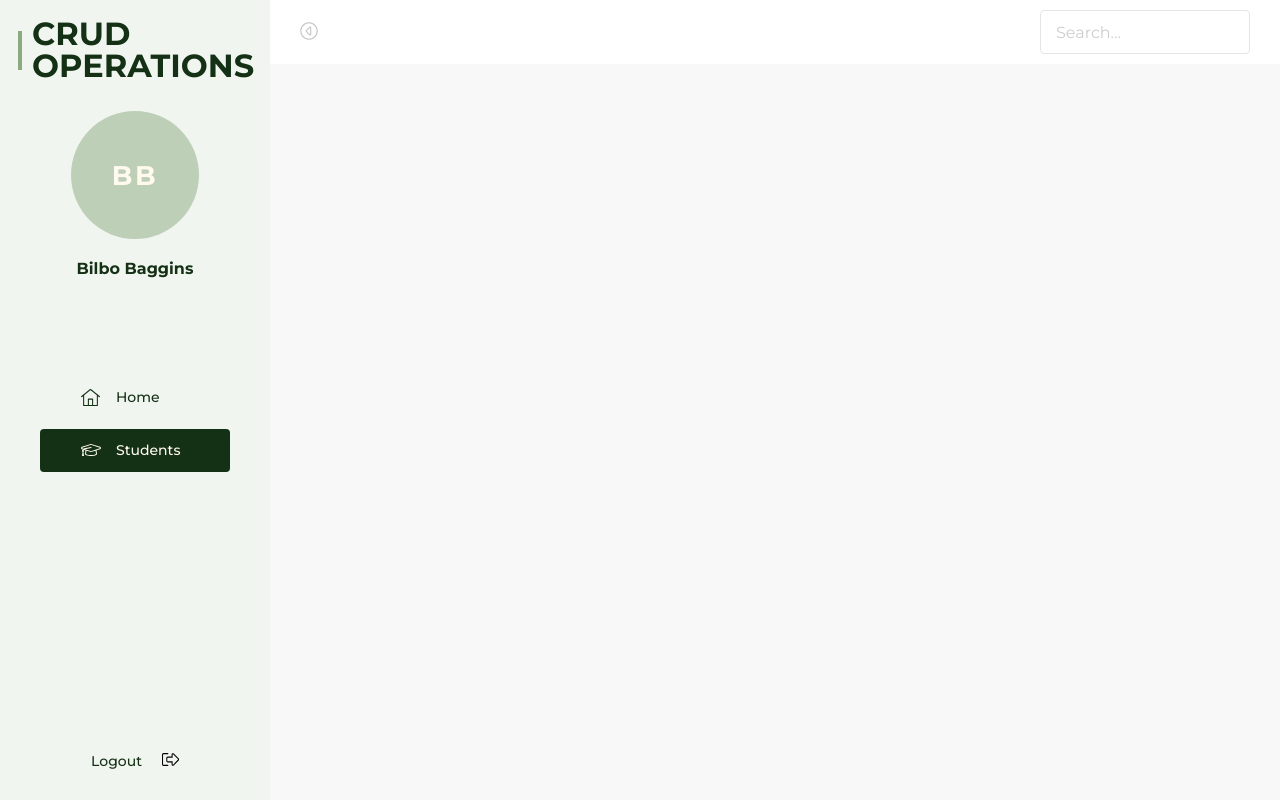
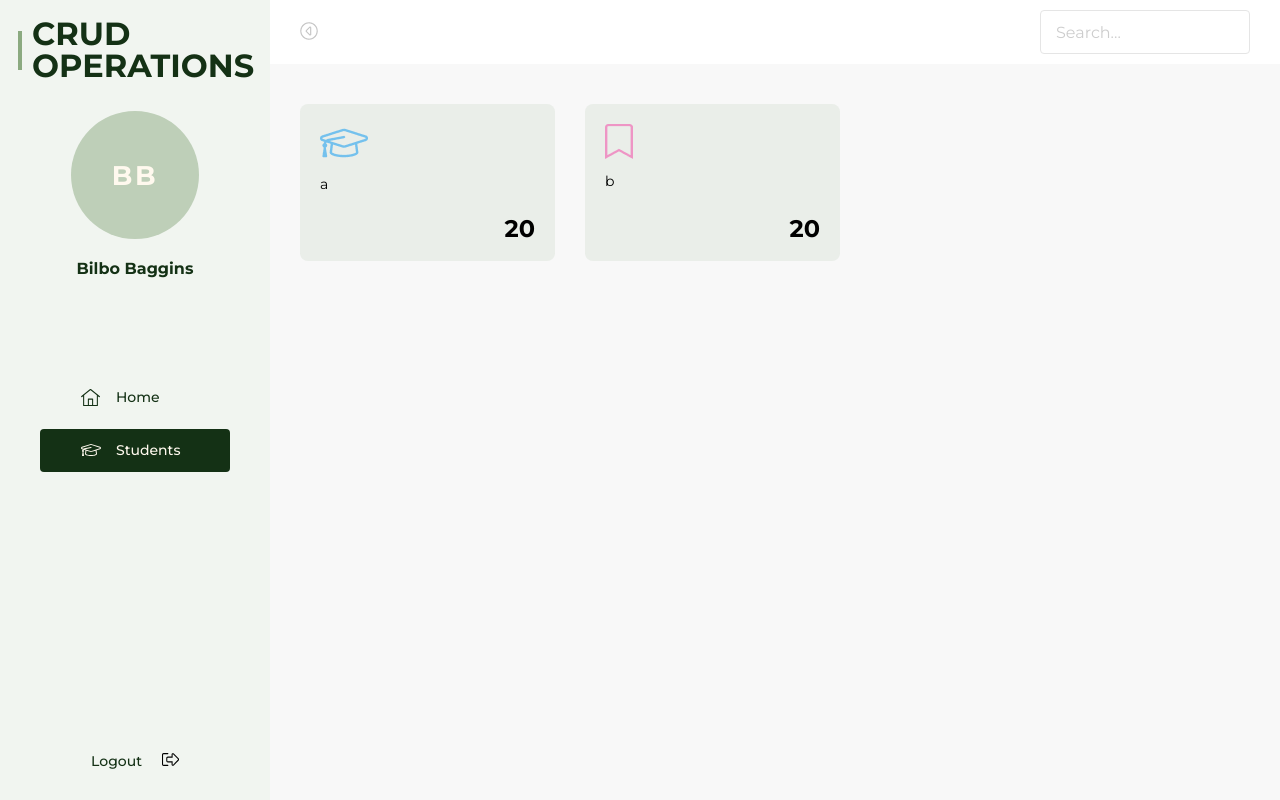
Before and after one commit to gabriellaribeirocosta/Cat-Cafe, a React (Vite) app in the folder frontend/: page / in a window 1280 px wide. Built offline with nearby package versions, Linux system fonts and the light colour scheme; no server answers; sample sign-in values are in the browser's storage.

Commit message:
feat: ready-made dashboard cards

```diff
--- /dev/null
+++ b/frontend/src/components/CardDashboard/index.tsx
@@ -0,0 +1,30 @@
+import { ReactNode } from 'react'
+import styles from './style.module.css'
+
+interface CardDashboardProps {
+  children: ReactNode
+  onClick: () => void
+  logo?: string
+  className?: string
+  number?: number
+}
+
+const CardDashboard = ({
+  children,
+  onClick,
+  className,
+  logo,
+  number,
+}: CardDashboardProps) => {
+  return (
+    <button className={`${styles.Card} ${className}`} onClick={onClick}>
+      <div className={styles.CardBox}>
+        {logo && <img src={logo} alt="Logo" className={styles.card_logo} />}
+        <span className={styles.children}>{children}</span>
+      </div>
+      {number !== undefined && <div className={styles.number}>{number}</div>}
+    </button>
+  )
+}
+
+export default CardDashboard
--- /dev/null
+++ b/frontend/src/components/CardDashboard/style.module.css
@@ -0,0 +1,34 @@
+.Card {
+  width: 255px;
+  height: 157px;
+  border-radius: 8px;
+  display: flex;
+  flex-direction: column;
+  justify-content: space-between;
+  align-items: flex-start;
+  padding: 20px;
+  cursor: pointer;
+  text-align: left;
+  border: none;
+  position: relative;
+  background-color: #becfb83e;
+}
+
+.CardBox{
+  display: flex;
+  flex-direction: column;
+  align-items: flex-start;
+}
+
+.children{
+  font-size: 14px;
+  margin-top: 15px;
+}
+
+.number{
+  font-size: 24px;
+  font-weight: bold;
+  position: absolute;
+  bottom: 20px;
+  right: 20px;
+}
--- a/frontend/src/pages/Dashboard/index.tsx
+++ b/frontend/src/pages/Dashboard/index.tsx
@@ -1,9 +1,38 @@
-import style from './style.module.css'
+import styles from './style.module.css'
+import CardDashboard from '../../components/CardDashboard'
+import logoCourseMarker from '../../../public/logoCourseMarker.png'
+import logoGraduationStudents from '../../../public/logoGraduationStudents.png'
+
+const handleCardCourse = async () => {
+  //logica card curso
+}
+
+const handleCardStudents = async () => {
+  //logica card estudantes
+}
 
 const Dashboard = () => {
   return (
-    <section className={style.Dashboard}>
-      <div className={style.CardsList}></div>
+    <section className={styles.Dashboard}>
+      <div className={styles.CardsList}></div>
+      <div className={styles.cardRow}>
+        <CardDashboard
+          onClick={handleCardCourse}
+          className={styles.CardStyle}
+          logo={logoGraduationStudents}
+          number={20}
+        >
+          a
+        </CardDashboard>
+        <CardDashboard
+          onClick={handleCardStudents}
+          className={styles.CardStyle}
+          logo={logoCourseMarker}
+          number={20}
+        >
+          b
+        </CardDashboard>
+      </div>
     </section>
   )
 }
--- a/frontend/src/pages/Dashboard/style.module.css
+++ b/frontend/src/pages/Dashboard/style.module.css
@@ -6,6 +6,11 @@
     padding-top: 15px;
     padding-bottom: 15px;
   }
+}
+
+.cardRow {
+  display: flex;
+  gap: 30px;
 }
 
 @media screen and (max-width: 768px) {
@@ -18,3 +23,10 @@
     }
   }
 }
+
+@media screen and (max-width: 375px) {
+  .cardRow {
+    flex-direction: column;
+    gap: 10px;
+  }
+}
```
Also changed, not shown: frontend/public/logoCourseMarker.png (added), frontend/public/logoGraduationStudents.png (added).
